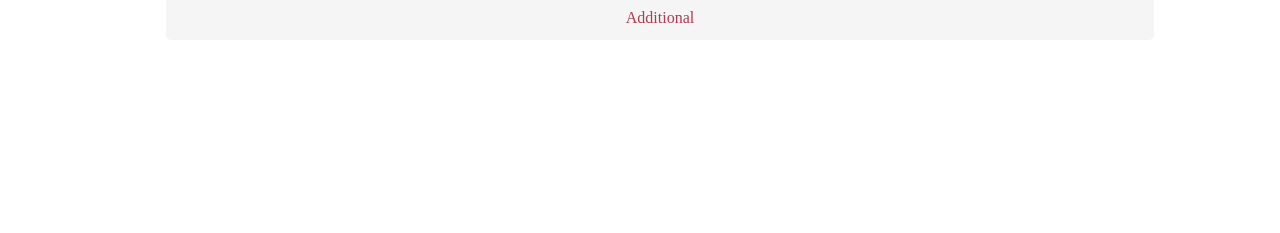
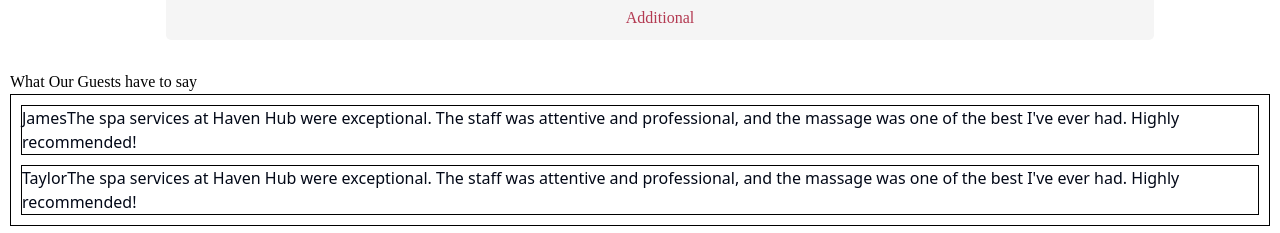
Before and after one commit to Ctrlalton03/HavenHub, a React (Vite) app: page /services in a window 1280 px wide. Shown: the part 954-1187 px from the top of the page. Before the commit the page ends 1024 px from the top, so only its background shows below. Built offline with nearby package versions, Linux system fonts and the light colour scheme; no server answers; a web font is replaced by a local one.

Commit message:
Guest Testimonal added

```diff
--- /dev/null
+++ b/src/Components/GuestTestimonals.tsx
@@ -0,0 +1,51 @@
+import { style } from 'framer-motion/client';
+import styles from '../Css/HotelServicesSelection.module.css';
+
+const GuestTestimonal = () => {
+
+
+    const GuestUsers = [
+        {
+            user: "James",
+            testimonal:"The spa services at Haven Hub were exceptional. The staff was attentive and professional, and the massage was one of the best I've ever had. Highly recommended!"
+        },
+        {
+            user: "Taylor",
+            testimonal:"The spa services at Haven Hub were exceptional. The staff was attentive and professional, and the massage was one of the best I've ever had. Highly recommended!"
+        },
+    ]
+
+    return(
+        <>
+
+        <div>
+            <h1>What Our Guests have to say</h1>
+            <div className={styles.GuestTestimonalContainer}>
+                <ul className={styles.GuestList}>
+                    {GuestUsers.map((HotelGuest) => (
+                        <li
+                        key={HotelGuest.user}
+                        className={styles.HotelUserBox}
+                        >
+                            {HotelGuest.user}
+                            {HotelGuest.testimonal}
+                        </li>
+                    ))}
+                </ul>
+            </div>
+        </div>
+
+
+
+        </>
+    )
+
+
+
+
+
+
+}
+
+
+export default GuestTestimonal
--- a/src/Css/HotelServicesSelection.module.css
+++ b/src/Css/HotelServicesSelection.module.css
@@ -99,3 +99,27 @@
     border-radius: 5px;
     margin-bottom: 15px;
 }
+
+.GuestTestimonalContainer{
+    border: 1px solid black;
+    padding: 10px;
+    display: flex;
+    flex-direction: column;
+    gap: 10px;
+    width: 100%;
+    height: 100%;
+}
+
+.GuestList{
+    display: flex;
+    flex-direction: column;
+    gap: 10px;
+}
+.HotelUserBox{
+    height: 100%;
+    display: flex;
+    justify-content: space-evenly;
+    gap: 10px;
+    flex-direction: column;
+    border: 1px solid black;
+}
--- a/src/Pages/Services.tsx
+++ b/src/Pages/Services.tsx
@@ -1,5 +1,7 @@
 import styles from "../Css/OurServices.module.css"
 import HotelServices from "@/Components/HotelServicesSelection";
+import GuestTestimonal from "@/Components/GuestTestimonals";
+
 
 const ServicesPage = () =>{
     return (
@@ -22,6 +24,9 @@
                     </p>
                 </div>
                 <HotelServices />
+                <div>
+                    <GuestTestimonal />
+                </div>
             </section>
         </div>
     );
```
